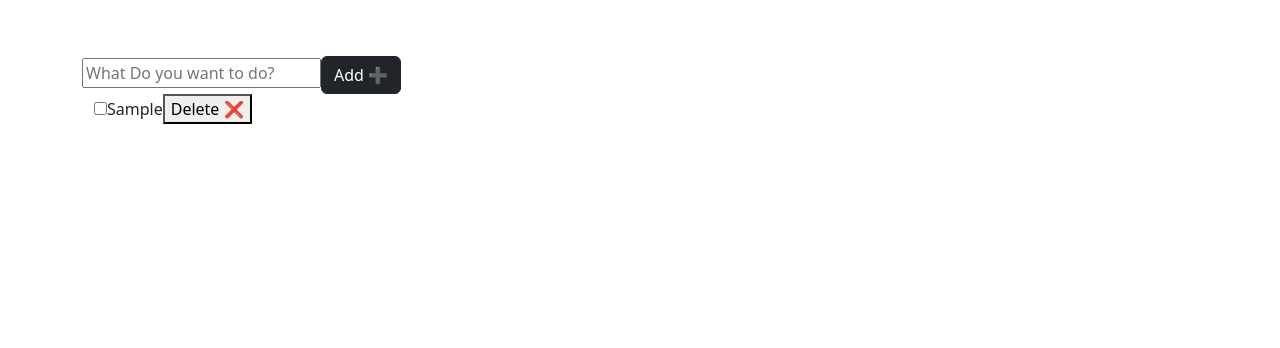
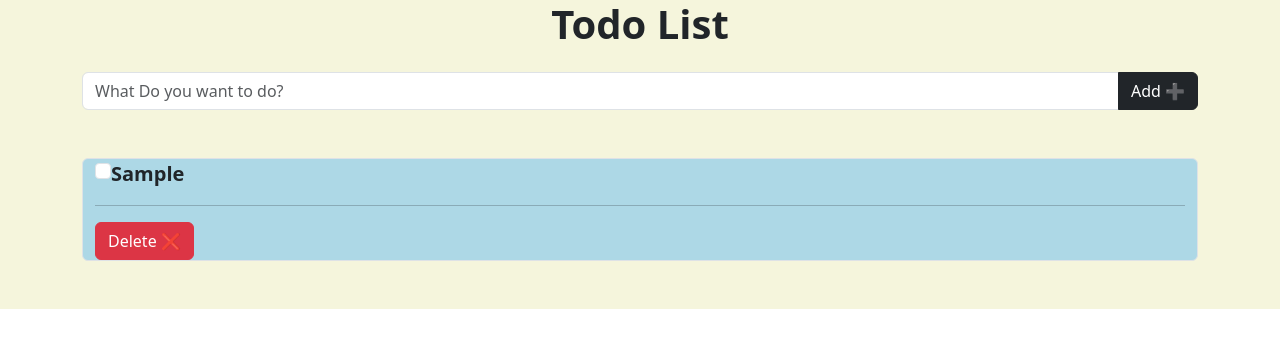
Before and after one commit to R8nDr0p/To_do_list_app, a React (Vite) app: page / in a window 1280 px wide. Both pictures are taken after typing "Sample" into the empty fields and a click on the button "Add ➕". Shown: the top 348 px of the page. Built offline with nearby package versions, Linux system fonts and the light colour scheme.

Commit message:
style ng konti

```diff
--- a/src/App.jsx
+++ b/src/App.jsx
@@ -34,7 +34,7 @@ const App = () => {
   };
 
   return (
-    <div>
+    <div style={{ backgroundColor: "beige" }}>
       <Header />
       <TodoForm addTask={addTask} />
       <TodoList
--- a/src/Header.jsx
+++ b/src/Header.jsx
@@ -4,7 +4,7 @@ function Header() {
       <div className="container">
         <div className="row">
           <div className="col">
-            <h1 className="text-white">Todo List</h1>
+            <h1 className="fw-bold text-center mb-4">Todo List</h1>
           </div>
         </div>
       </div>
--- a/src/TodoForm.jsx
+++ b/src/TodoForm.jsx
@@ -4,20 +4,20 @@ function TodoForm({ addTask }) {
   const [Title, setTitle] = useState("");
 
   const handleSubmit = (event) => {
-  event.preventDefault();
+    event.preventDefault();
     if (Title.trim()) {
       addTask(Title);
       setTitle("");
     }
   };
 
-
   return (
     <>
       <div className="container">
-        <form className="row" onSubmit={handleSubmit}>
-          <div className="col">
+        <form className="row mb-5" onSubmit={handleSubmit}>
+          <div className="col input-group">
             <input
+              className="form-control"
               type="text"
               placeholder="What Do you want to do?"
               value={Title}
--- a/src/TodoItem.jsx
+++ b/src/TodoItem.jsx
@@ -1,5 +1,6 @@
 function TodoItem({ task, completeTask, deleteTask }) {
   const { id, completed } = task;
+  console.log(task);
 
   function handleComplete() {
     completeTask(id);
@@ -11,15 +12,29 @@ function TodoItem({ task, completeTask, deleteTask }) {
 
   return (
     <div className="container">
-      <div className="row">
+      <div
+        className="row mb-5 rounded border"
+        style={{ backgroundColor: "lightblue" }}
+      >
         <div className="col">
           <input
+            className="form-check-input"
             type="checkbox"
             checked={completed}
             onChange={handleComplete}
           />
-          <span className={completed ? "completed" : ""}>{task.title}</span>
-          <button onClick={handleDelete}>Delete ❌</button>
+          <span
+            className="fw-bold fs-5"
+            style={{ backgroundColor: completed ? "green" : "" }}
+          >
+            {task.title}
+          </span>
+          <hr />
+          <div>
+            <button className="btn btn-danger" onClick={handleDelete}>
+              Delete ❌
+            </button>
+          </div>
         </div>
       </div>
     </div>
```
